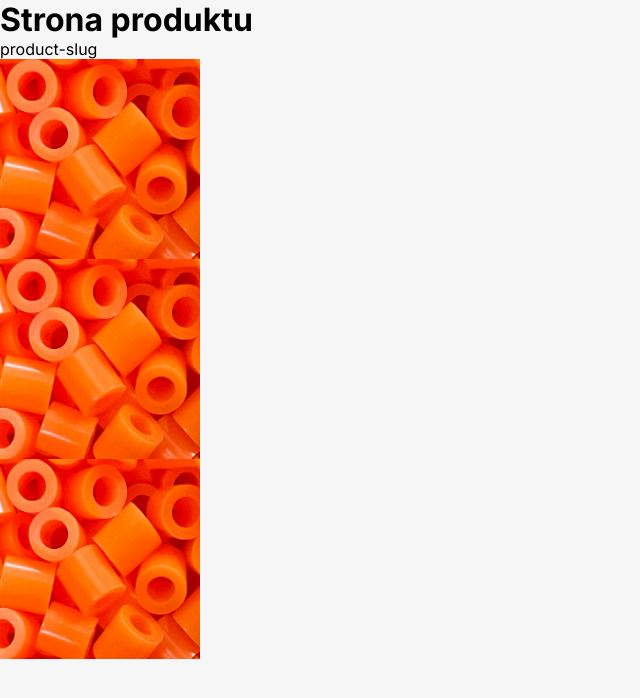
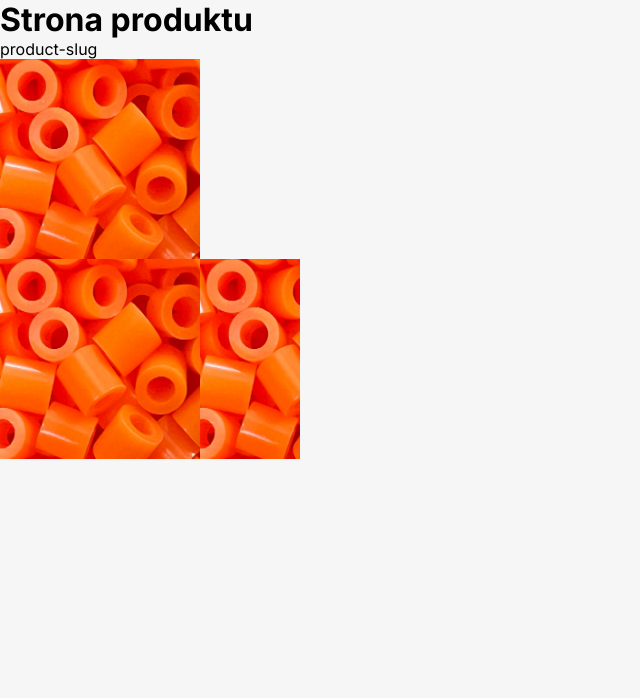
Before and after one commit to ponadnorme/Shop-AI, a Next.js app: page /produkt/product-slug in a window 1280 px wide. Shown: the top 698 px of the page, without its empty margins (0-640 px from the left). Built offline with nearby package versions, Linux system fonts and the light colour scheme.

Commit message:
Swipeable component template

```diff
--- a/app/components/Product/ImagePreview/ImageGalleryAi.tsx
+++ b/app/components/Product/ImagePreview/ImageGalleryAi.tsx
@@ -6,6 +6,7 @@ import {
   getMainImageVariants
 } from "@/app/components/Product/ProductImage/utils";
 import {ThumbnailsElement} from "@/app/components/Product/ImagePreview/styles";
+import Swipeable from "@/app/components/Swipeable/Swipeable";
 
 export const ImageGalleryAi = ({images, title}: {images: Array<ImageType>, title: string}) => {
   const mainImageVariants = getMainImageVariants(images);
@@ -17,17 +18,20 @@ export const ImageGalleryAi = ({images, title}: {images: Array<ImageType>, title
         alt={title}
       />
       <ThumbnailsElement>
+        <Swipeable>
           {images.map((imageType) => {
             return (
-            <>
+              <a
+                key={imageType.id}
+              >
                 <ProductImage
                   images={imageType.variants}
                   alt={title}
-                key={imageType.id}
                 />
-            </>
+              </a>
             );
           })}
+        </Swipeable>
       </ThumbnailsElement>
     </>
   );
--- a/app/components/Product/ImagePreview/styles.ts
+++ b/app/components/Product/ImagePreview/styles.ts
@@ -3,5 +3,5 @@
 import styled from "@emotion/styled";
 
 export const ThumbnailsElement = styled.div`
-
+  width: 300px;
 `;
--- /dev/null
+++ b/app/components/Swipeable/Swipeable.tsx
@@ -0,0 +1,96 @@
+'use client';
+
+import {useRef, useState} from "react";
+
+const Swipeable = ({ children }: {
+  children: React.ReactNode,
+}) => {
+  const containerRef = useRef<HTMLDivElement | null>(null);
+  const contentRef = useRef<HTMLDivElement | null>(null);
+  const [startX, setStartX] = useState<number>(0);
+  const [translateX, setTranslateX] = useState<number>(0);
+
+  const handleMove = (event: MouseEvent | TouchEvent) => {
+    let touchX: number;
+
+    if (event instanceof MouseEvent) {
+      touchX = event.pageX;
+    } else {
+      touchX = event.touches[0].clientX;
+    }
+
+    const deltaX = touchX - startX;
+    let newTranslateX = translateX + deltaX;
+
+    if (newTranslateX < 0) {
+      newTranslateX = 0;
+    }
+
+    if (contentRef.current) {
+      contentRef.current.style.transform = `translateX(${newTranslateX}px)`;
+    }
+
+    setTranslateX(newTranslateX);
+    setStartX(touchX);
+  };
+
+  const handleStart = (event: React.MouseEvent<HTMLDivElement> | React.TouchEvent<HTMLDivElement>) => {
+    event.preventDefault();
+    let touchX: number;
+
+    if ('touches' in event.nativeEvent) {
+      touchX = event.nativeEvent.touches[0].clientX;
+    } else {
+      touchX = event.nativeEvent.pageX;
+    }
+
+    setStartX(touchX);
+    // setTranslateX(translateX);
+    if (containerRef.current) {
+      containerRef.current.style.cursor = 'grabbing';
+    }
+
+    // Add global event listeners
+    window.addEventListener('mousemove', handleMove);
+    window.addEventListener('mouseup', handleEnd);
+    window.addEventListener('touchmove', handleMove);
+    window.addEventListener('touchend', handleEnd);
+  };
+
+  const handleEnd = () => {
+    if (containerRef.current) {
+      containerRef.current.style.cursor = 'grab';
+    }
+
+    window.removeEventListener('mousemove', handleMove);
+    window.removeEventListener('mouseup', handleEnd);
+    window.removeEventListener('touchmove', handleMove);
+    window.removeEventListener('touchend', handleEnd);
+
+    setStartX(0);
+    // setTranslateX(0);
+  };
+
+  return (
+    <div
+      ref={containerRef}
+      onMouseDown={handleStart}
+      onTouchStart={handleStart}
+      onMouseUp={handleEnd}
+      onMouseLeave={handleEnd}
+      onTouchEnd={handleEnd}
+      style={{
+        overflow: 'hidden',
+        cursor: 'grab',
+        userSelect: 'none',
+        touchAction: 'pan-y',
+    }}
+    >
+      <div ref={contentRef} style={{ display: 'flex', transition: 'transform 0.3s ease-out' }}>
+        {children}
+      </div>
+    </div>
+  );
+};
+
+export default Swipeable;
```
Lines whose indentation alone changed are shown as unchanged.
